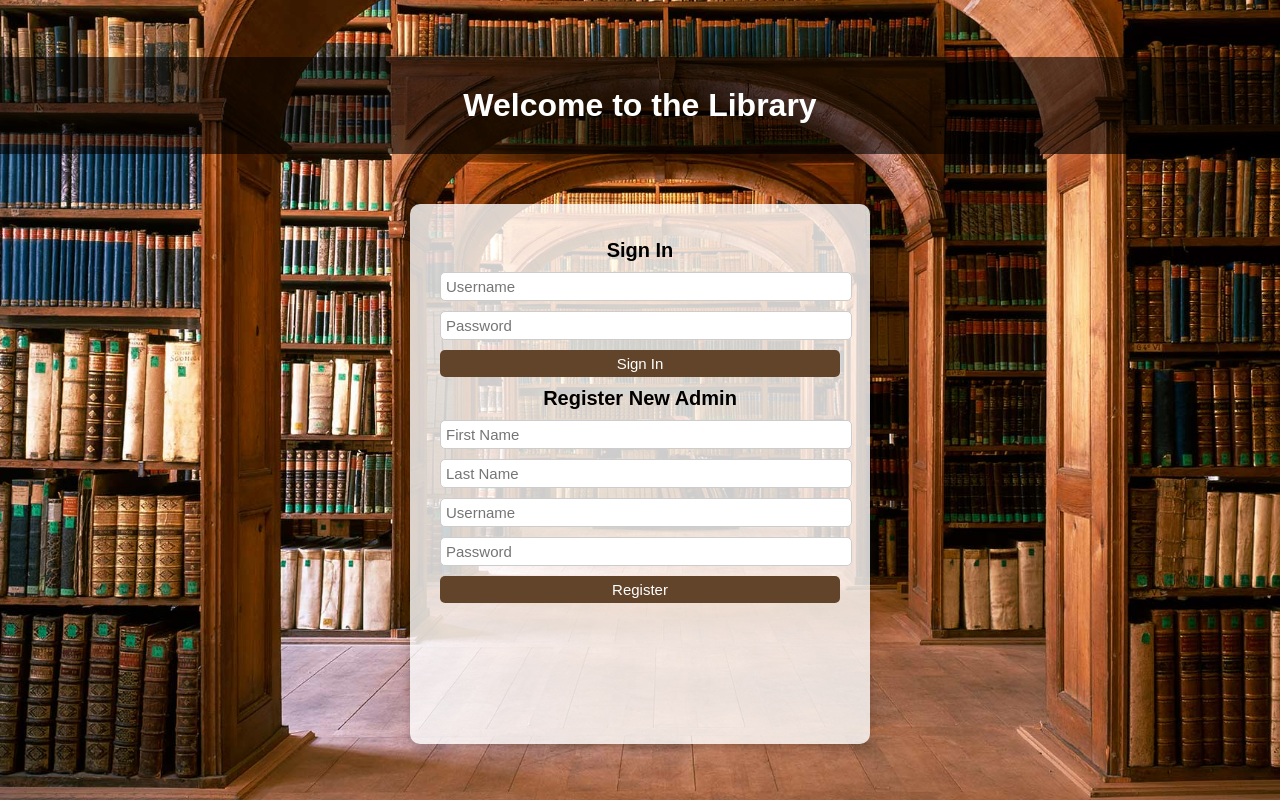
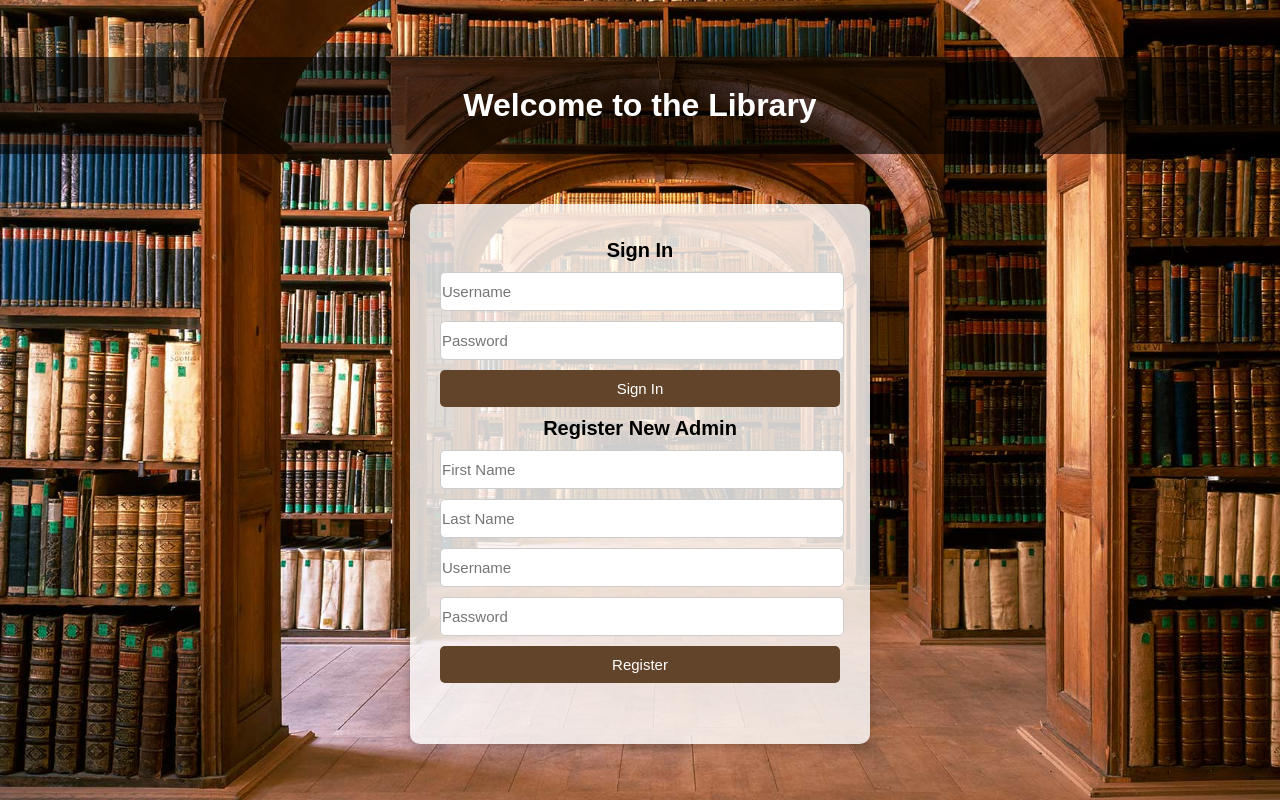
Before and after one commit to Ronalynsia/Library-Management-System, a PHP site: page / in a window 1280 px wide. Run offline with PHP 8.4, Linux system fonts and the light colour scheme.

Commit message:
Update index.php

```diff
--- a/index.php
+++ b/index.php
@@ -94,7 +94,7 @@ if (isset($_POST['register'])) {
 
         .form-container input, .form-container button {
             width: 100%;
-            padding: 5px;
+            padding: 10px 1px;
             margin: 5px 0;
             border: 1px solid #ccc;
             border-radius: 5px;
```
